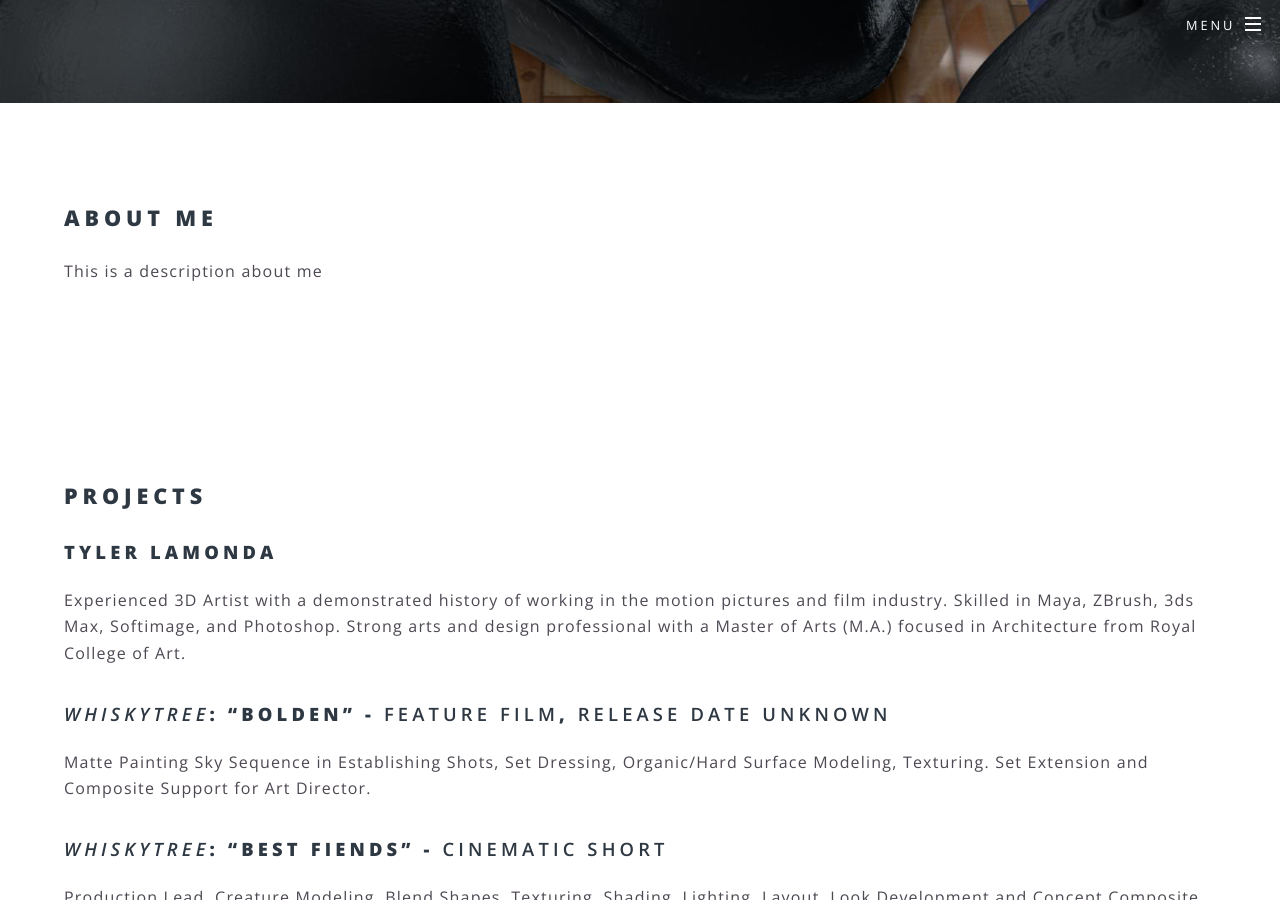
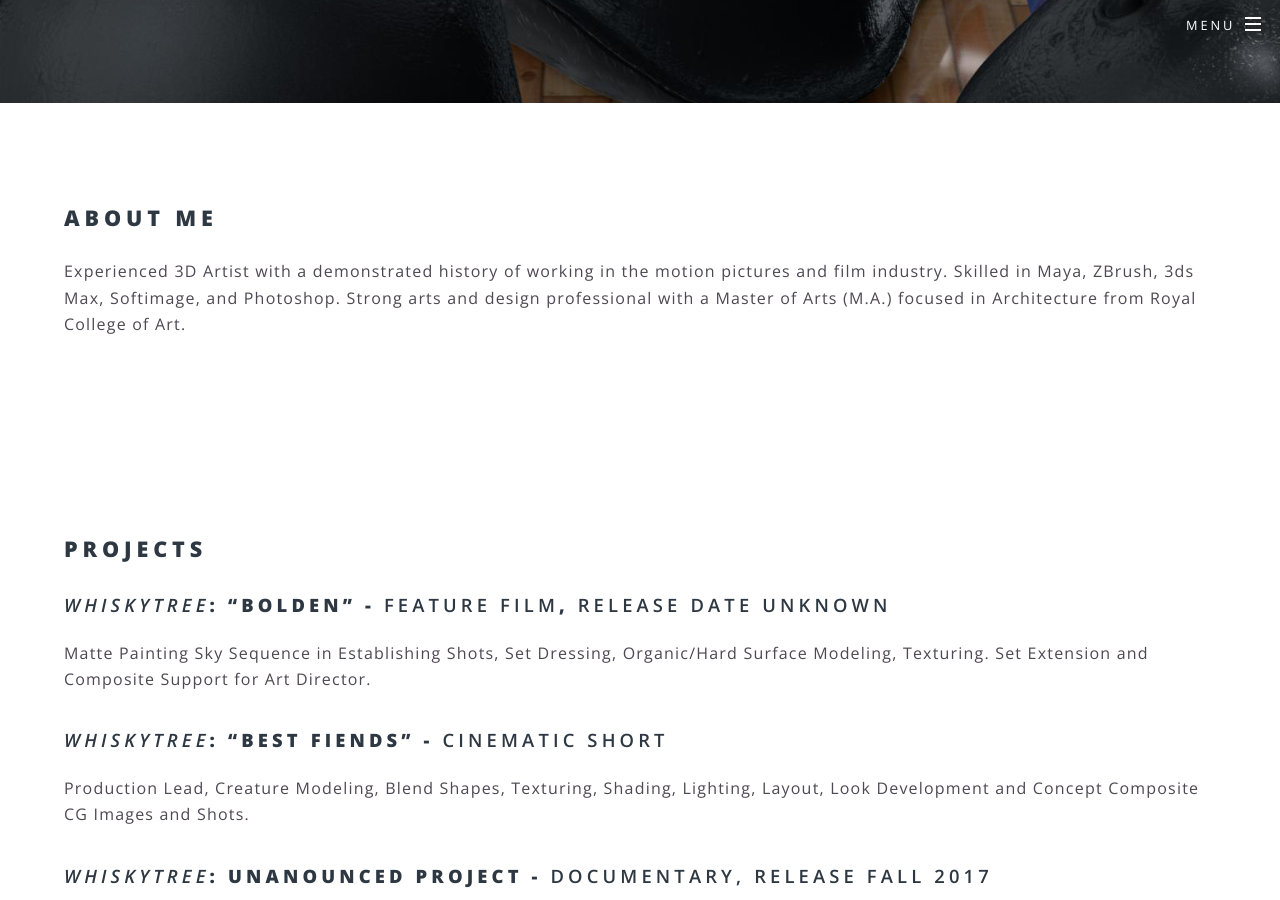
Before and after one commit to tylerlamonda/website_3, a Jekyll site: the page built from about.html, in a window 1280 px wide and 900 px high, scrolled down 797 px. Built offline with Jekyll 4.4.1, drawn with Linux system fonts in a browser that asks for light colours.

```diff
--- a/_config.yml
+++ b/_config.yml
@@ -13,7 +13,7 @@ url: "tylerlamonda.com" # the base hos/tname & protocol for your site
 social:
   # twitter: https://twitter.com/<username>
   # github: https://github.com/<username>
-  linkedin-square: https://linkedin.com/in/<username>
+  linkedin-square: https://www.linkedin.com/in/tyler-la-monda-4471555b/
   # facebook-official: https://facebook.com/<username>
   # google-plus-square: https://plus.google.com/u/0/+<username>
   #email: /contact/
--- a/about.html
+++ b/about.html
@@ -2,12 +2,8 @@
 layout: landing
 title: About Me
 name_var: about_me
-about_me: "This is a description about me"
+about_me: "Experienced 3D Artist with a demonstrated history of working in the motion pictures and film industry. Skilled in Maya, ZBrush, 3ds Max, Softimage, and Photoshop. Strong arts and design professional with a Master of Arts (M.A.) focused in Architecture from Royal College of Art."
 projects: [
-  {
-    title: "### Tyler lamonda",
-    description: "Experienced 3D Artist with a demonstrated history of working in the motion pictures and film industry. Skilled in Maya, ZBrush, 3ds Max, Softimage, and Photoshop. Strong arts and design professional with a Master of Arts (M.A.) focused in Architecture from Royal College of Art."
-  },
   {
     title: "### ***Whiskytree***: \"Bolden\" - **Feature Film**, **Release Date Unknown**",
     description: "Matte Painting Sky Sequence in Establishing Shots, Set Dressing, Organic/Hard Surface Modeling, Texturing. Set Extension and Composite Support for Art Director."
```
